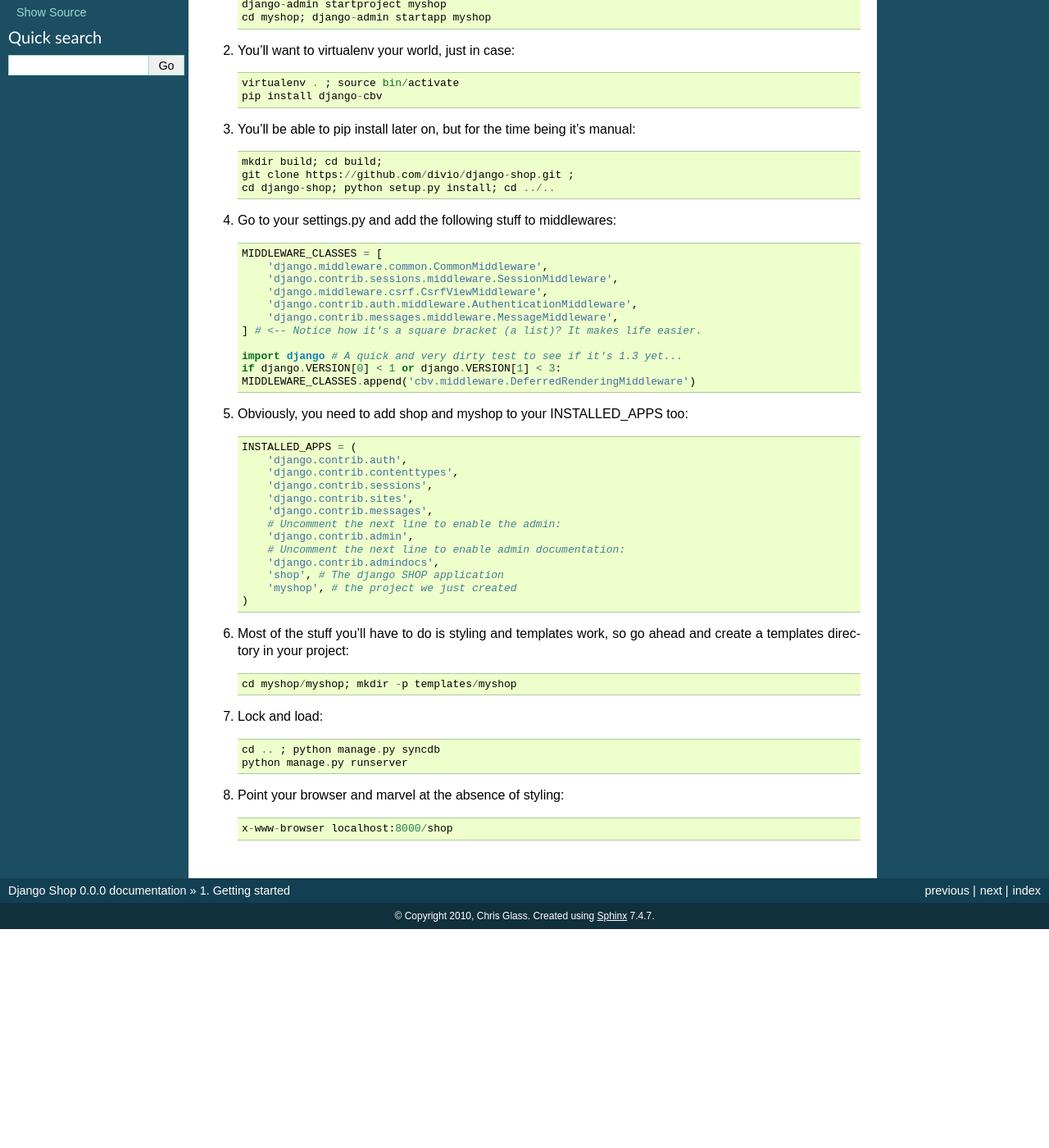
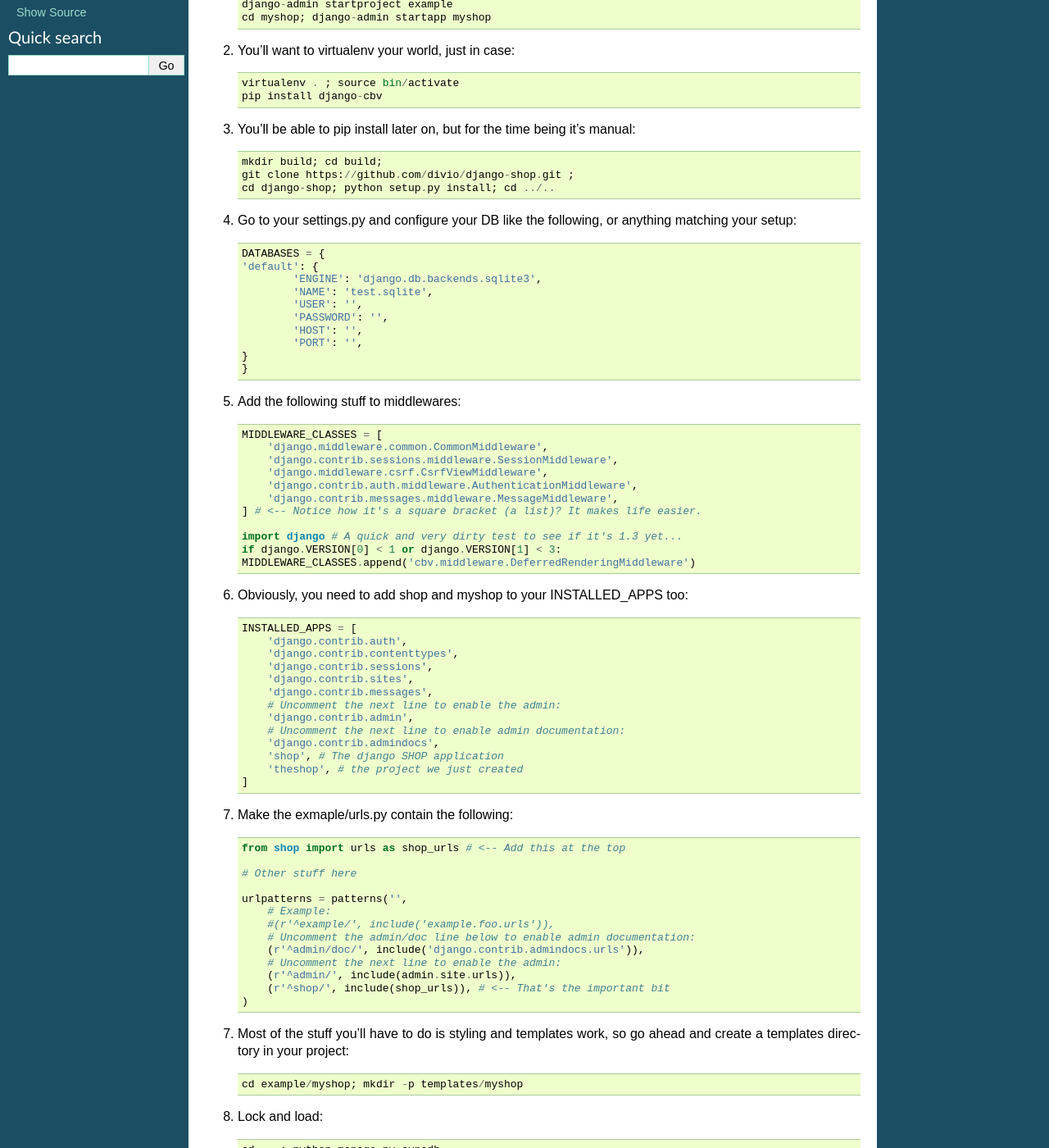
Before and after one commit to smartdevcode/django-shop, a Sphinx documentation site: the page built from docs/getting-started.rst, in a window 1280 px wide and 1400 px high, scrolled down 194 px. Shown: the whole window at 82% size. Built offline with Sphinx 7.4.7, drawn with Linux system fonts in a browser that asks for light colours; before the commit the page ends 1327 px from its top, so only the background shows below that.

```diff
--- a/docs/getting-started.rst
+++ b/docs/getting-started.rst
@@ -8,7 +8,7 @@
 
 1. Create a normal Django project (we'll call it myshop for now)::
 
-	django-admin startproject myshop
+	django-admin startproject example
 	cd myshop; django-admin startapp myshop
 
 2. You'll want to virtualenv your world, just in case::
@@ -22,7 +22,23 @@
 	git clone https://github.com/divio/django-shop.git ;
 	cd django-shop; python setup.py install; cd ../..
 
-4. Go to your settings.py and add the following stuff to middlewares::
+4. Go to your settings.py and configure your DB like the following, or anything
+   matching your setup::
+
+	DATABASES = {
+    	'default': {
+        	'ENGINE': 'django.db.backends.sqlite3',
+        	'NAME': 'test.sqlite',
+        	'USER': '',
+        	'PASSWORD': '',
+        	'HOST': '',
+        	'PORT': '',
+    	}
+	}
+
+
+
+5. Add the following stuff to middlewares::
 
 	MIDDLEWARE_CLASSES = [
 	    'django.middleware.common.CommonMiddleware',
@@ -49,19 +65,35 @@
 	    # Uncomment the next line to enable admin documentation:
 	    'django.contrib.admindocs',
 	    'shop', # The django SHOP application
-	    'myshop', # the project we just created
+	    'theshop', # the project we just created
+	]
+
+7. Make the exmaple/urls.py contain the following::
+
+	from shop import urls as shop_urls # <-- Add this at the top
+
+	# Other stuff here
+
+	urlpatterns = patterns('',
+	    # Example:
+	    #(r'^example/', include('example.foo.urls')),
+	    # Uncomment the admin/doc line below to enable admin documentation:
+	    (r'^admin/doc/', include('django.contrib.admindocs.urls')),
+	    # Uncomment the next line to enable the admin:
+	    (r'^admin/', include(admin.site.urls)),
+	    (r'^shop/', include(shop_urls)), # <-- That's the important bit
 	)
 
-6. Most of the stuff you'll have to do is styling and templates work, so go ahead
+7. Most of the stuff you'll have to do is styling and templates work, so go ahead
    and create a templates directory in your project::
 
-	cd myshop/myshop; mkdir -p templates/myshop
+	cd example/myshop; mkdir -p templates/myshop
 
-7. Lock and load::
+8. Lock and load::
 
 	cd .. ; python manage.py syncdb
 	python manage.py runserver
 
-8. Point your browser and marvel at the absence of styling::
+9. Point your browser and marvel at the absence of styling::
 
 	x-www-browser localhost:8000/shop
```
Also changed, not shown: other parts of docs/getting-started.rst (+2 -2 lines), 2 other files.
